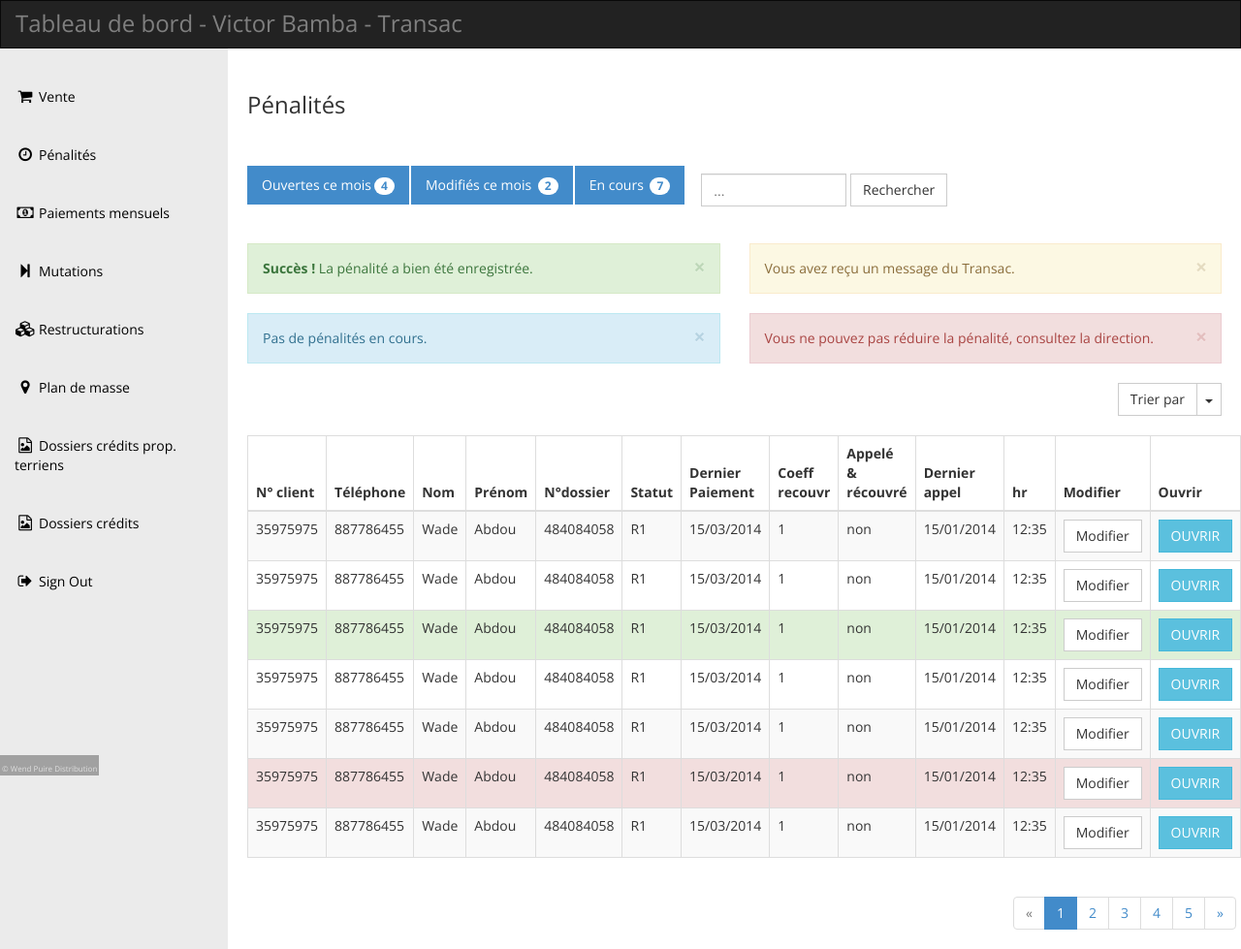
After one commit to Mneimoh/gestionimmo, a Django app: page /transac/penalties in a window 1280 px wide. The commit adds this page. Shown: the whole page at 97% size. Run offline with Django 3.2, Linux system fonts and the light colour scheme; some libraries are stand-ins or nearby versions.

Commit message:
integrated penalty page

```diff
--- a/transac/templates/transac/layouts/base.html
+++ b/transac/templates/transac/layouts/base.html
@@ -29,10 +29,8 @@ http://www.templatemo.com/preview/templatemo_415_dashboard
     <div class="template-page-wrapper">
       <div class="navbar-collapse collapse templatemo-sidebar">
         <ul class="templatemo-sidebar-menu">
-          <li class="active"><a href="{% url 'accueuil' %}"><i class="fa fa-phone-square"></i>Appel</a></li>
-          <li><a href="{% url 'accueuil-rdv' %}"><i class="fa fa-clock-o"></i>Rendez-vous</a></li>
           <li><a href="{% url 'vente' %}"><i class="fa fa-shopping-cart"></i>Vente</a></li>
-          <li><a href="tpenalites.html"><i class="fa fa-clock-o"></i>Pénalités</a></li>
+          <li><a href="{% url 'penalties' %}"><i class="fa fa-clock-o"></i>Pénalités</a></li>
           <li><a href="tpaiements.html"><i class="fa fa-money"></i>Paiements mensuels</a></li>
           <li><a href="tmutations.html"><i class="fa fa-step-forward"></i>Mutations</a></li>
           <li><a href="trestructurations.html"><i class="fa fa-cubes"></i>Restructurations</a></li>
--- /dev/null
+++ b/transac/templates/transac/tpenalties.html
@@ -0,0 +1,408 @@
+{% extends 'transac/layouts/base.html' %} {% load static %} {% block content %}
+<div class="margin-bottom-30">
+            <div class="row">
+              <div class="col-md-12">
+                <ul class="nav nav-pills">
+                  <li class="active"><a href="#">Ouvertes ce mois<span class="badge">4</span></a></li>
+                  <li class="active"><a href="#">Modifiés ce mois <span class="badge">2</span></a></li>
+                  <li class="active"><a href="#">En cours <span class="badge">7</span></a></li>
+                  <li>
+                    <form class="navbar-form">
+                      <input type="text" class="form-control" id="templatemo_search_box" placeholder="...">
+                      <span class="btn btn-default">Rechercher</span>
+                    </form>
+                  </li>
+                </ul>
+              </div>
+            </div>
+          </div>
+
+          <div class="row">
+            <div class="col-md-6">
+              <div class="templatemo-alerts">
+                <div class="row">
+                  <div class="col-md-12">
+                    <div class="alert alert-success alert-dismissible" role="alert">
+                      <button type="button" class="close" data-dismiss="alert"><span aria-hidden="true">&times;</span><span class="sr-only">Fermer</span></button>
+                      <strong>Succès !</strong> La pénalité a bien été enregistrée.
+                    </div>
+                    <div class="alert alert-info alert-dismissible" role="alert">
+                      <button type="button" class="close" data-dismiss="alert"><span aria-hidden="true">&times;</span><span class="sr-only">Close</span></button>
+                      Pas de pénalités en cours.
+                    </div>
+                  </div>
+                </div>
+              </div>
+            </div>
+            <div class="col-md-6">
+              <div class="templatemo-alerts">
+                <div class="row">
+                  <div class="col-md-12">
+                    <div class="alert alert-warning alert-dismissible" role="alert">
+                      <button type="button" class="close" data-dismiss="alert"><span aria-hidden="true">&times;</span><span class="sr-only">Fermer</span></button>
+                      Vous avez reçu un message du Transac.
+                    </div>
+                    <div class="alert alert-danger alert-dismissible" role="alert">
+                      <button type="button" class="close" data-dismiss="alert"><span aria-hidden="true">&times;</span><span class="sr-only">Close</span></button>
+                      Vous ne pouvez pas réduire la pénalité, consultez la direction.
+                    </div>
+                  </div>
+                </div>
+              </div>
+            </div>
+          </div>
+          <div class="row">
+            <div class="col-md-12">
+              <div class="btn-group pull-right" id="templatemo_sort_btn">
+                <button type="button" class="btn btn-default">Trier par</button>
+                <button type="button" class="btn btn-default dropdown-toggle" data-toggle="dropdown">
+                  <span class="caret"></span>
+                  <span class="sr-only">Toggle Dropdown</span>
+                </button>
+                <ul class="dropdown-menu" role="menu">
+                  <li><a href="#">N° client</a></li>
+                  <li><a href="#">Téléphone</a></li>
+                  <li><a href="#">Nom</a></li>
+                  <li><a href="#">Prénom</a></li>
+                  <li><a href="#">N°dossier</a></li>
+                  <li><a href="#">Statut</a></li>
+                  <li><a href="#">Dernier Paiement</a></li>
+                  <li><a href="#">Coeff recouvr</a></li>
+                  <li><a href="#">Appelé & récouvré</a></li>
+                </ul>
+              </div>
+              <div class="table-responsive">
+                <table class="table table-striped table-hover table-bordered">
+                  <thead>
+                    <tr>
+                      <th>N° client</th>
+                      <th>Téléphone</th>
+                      <th>Nom</th>
+                      <th>Prénom</th>
+                      <th>N°dossier</th>
+                      <th>Statut</th>
+                      <th>Dernier Paiement</th>
+                      <th>Coeff recouvr</th>
+                      <th>Appelé & récouvré</th>
+                      <th>Dernier appel</th>
+                      <th>hr</th>
+                      <th>Modifier</th>
+                      <th>Ouvrir</th>
+                      <th>Consulter</th>
+                    </tr>
+                  </thead>
+                  <tbody>
+                    <tr>
+                      <td>35975975</td>
+                      <td>887786455</td>
+                      <td>Wade</td>
+                      <td>Abdou</td>
+                      <td>484084058</td>
+                      <td>R1</td>
+                      <td>15/03/2014</td>
+                      <td>1</td>
+                      <td>non</td>
+                      <td>15/01/2014</td>
+                      <td>12:35</td>
+                      <td>
+                        <!-- Split button -->
+                        <div classbtn-group">
+                          <button type="button" class="btn btn-default" data-toggle="modal" data-target="#modifPenalite">Modifier</button>
+                      </td>
+                      <td>
+                        <!-- Split button -->
+                        <div classbtn-group">
+                          <button type="button" class="btn btn-info" data-toggle="modal" data-target="#openPenalite">OUVRIR</button>
+                      </td>
+                      <td><a href="#" class="btn btn-link">Consulter</a></td>
+                    </tr>
+                    <tr>
+                      <td>35975975</td>
+                      <td>887786455</td>
+                      <td>Wade</td>
+                      <td>Abdou</td>
+                      <td>484084058</td>
+                      <td>R1</td>
+                      <td>15/03/2014</td>
+                      <td>1</td>
+                      <td>non</td>
+                      <td>15/01/2014</td>
+                      <td>12:35</td>
+                      <td>
+                        <!-- Split button -->
+                        <div classbtn-group">
+                          <button type="button" class="btn btn-default" data-toggle="modal" data-target="#modifPenalite">Modifier</button>
+                      </td>
+                      <td>
+                        <!-- Split button -->
+                        <div classbtn-group">
+                          <button type="button" class="btn btn-info" data-toggle="modal" data-target="#openPenalite">OUVRIR</button>
+                      </td>
+                      <td><a href="#" class="btn btn-link">Consulter</a></td>
+                    </tr>
+                    <tr class="success">
+                      <td>35975975</td>
+                      <td>887786455</td>
+                      <td>Wade</td>
+                      <td>Abdou</td>
+                      <td>484084058</td>
+                      <td>R1</td>
+                      <td>15/03/2014</td>
+                      <td>1</td>
+                      <td>non</td>
+                      <td>15/01/2014</td>
+                      <td>12:35</td>
+                      <td>
+                        <!-- Split button -->
+                        <div classbtn-group">
+                          <button type="button" class="btn btn-default" data-toggle="modal" data-target="#modifPenalite">Modifier</button>
+                      </td>
+                      <td>
+                        <!-- Split button -->
+                        <div classbtn-group">
+                          <button type="button" class="btn btn-info" data-toggle="modal" data-target="#openPenalite">OUVRIR</button>
+                      </td>
+                      <td><a href="#" class="btn btn-link">Consulter</a></td>
+                    </tr>
+                    <tr>
+                      <td>35975975</td>
+                      <td>887786455</td>
+                      <td>Wade</td>
+                      <td>Abdou</td>
+                      <td>484084058</td>
+                      <td>R1</td>
+                      <td>15/03/2014</td>
+                      <td>1</td>
+                      <td>non</td>
+                      <td>15/01/2014</td>
+                      <td>12:35</td>
+                      <td>
+                        <!-- Split button -->
+                        <div classbtn-group">
+                          <button type="button" class="btn btn-default" data-toggle="modal" data-target="#modifPenalite">Modifier</button>
+                      </td>
+                      <td>
+                        <!-- Split button -->
+                        <div classbtn-group">
+                          <button type="button" class="btn btn-info" data-toggle="modal" data-target="#openPenalite">OUVRIR</button>
+                      </td>
+                      <td><a href="#" class="btn btn-link">Consulter</a></td>
+                    </tr>
+                    <tr>
+                      <td>35975975</td>
+                      <td>887786455</td>
+                      <td>Wade</td>
+                      <td>Abdou</td>
+                      <td>484084058</td>
+                      <td>R1</td>
+                      <td>15/03/2014</td>
+                      <td>1</td>
+                      <td>non</td>
+                      <td>15/01/2014</td>
+                      <td>12:35</td>
+                      <td>
+                        <!-- Split button -->
+                        <div classbtn-group">
+                          <button type="button" class="btn btn-default" data-toggle="modal" data-target="#modifPenalite">Modifier</button>
+                      </td>
+                      <td>
+                        <!-- Split button -->
+                        <div classbtn-group">
+                          <button type="button" class="btn btn-info" data-toggle="modal" data-target="#openPenalite">OUVRIR</button>
+                      </td>
+                      <td><a href="#" class="btn btn-link">Consulter</a></td>
+                    </tr>
+                    <tr class="danger">
+                      <td>35975975</td>
+                      <td>887786455</td>
+                      <td>Wade</td>
+                      <td>Abdou</td>
+                      <td>484084058</td>
+                      <td>R1</td>
+                      <td>15/03/2014</td>
+                      <td>1</td>
+                      <td>non</td>
+                      <td>15/01/2014</td>
+                      <td>12:35</td>
+                      <td>
+                        <!-- Split button -->
+                        <div classbtn-group">
+                          <button type="button" class="btn btn-default" data-toggle="modal" data-target="#modifPenalite">Modifier</button>
+                      </td>
+                      <td>
+                        <!-- Split button -->
+                        <div classbtn-group">
+                          <button type="button" class="btn btn-info" data-toggle="modal" data-target="#openPenalite">OUVRIR</button>
+                      </td>
+                      <td><a href="#" class="btn btn-link">Consulter</a></td>
+                    </tr>
+                    <tr>
+                      <td>35975975</td>
+                      <td>887786455</td>
+                      <td>Wade</td>
+                      <td>Abdou</td>
+                      <td>484084058</td>
+                      <td>R1</td>
+                      <td>15/03/2014</td>
+                      <td>1</td>
+                      <td>non</td>
+                      <td>15/01/2014</td>
+                      <td>12:35</td>
+                      <td>
+                        <!-- Split button -->
+                        <div classbtn-group">
+                          <button type="button" class="btn btn-default" data-toggle="modal" data-target="#modifPenalite">Modifier</button>
+                      </td>
+                      <td>
+                        <!-- Split button -->
+                        <div classbtn-group">
+                          <button type="button" class="btn btn-info" data-toggle="modal" data-target="#openPenalite">OUVRIR</button>
+                      </td>
+                      <td><a href="#" class="btn btn-link">Consulter</a></td>
+                    </tr>
+
+                  </tbody>
+                </table>
+              </div>
+            </div>
+            <ul class="pagination pull-right">
+              <li class="disabled"><a href="#">&laquo;</a></li>
+              <li class="active"><a href="#">1 <span class="sr-only">(current)</span></a></li>
+              <li><a href="#">2 <span class="sr-only">(current)</span></a></li>
+              <li><a href="#">3 <span class="sr-only">(current)</span></a></li>
+              <li><a href="#">4 <span class="sr-only">(current)</span></a></li>
+              <li><a href="#">5 <span class="sr-only">(current)</span></a></li>
+              <li><a href="#">&raquo;</a></li>
+            </ul>
+          </div>
+
+          </div>
+{% endblock %} {% block modal %}
+<!-- Modal -->
+<div
+  class="modal fade"
+  id="confirmOpen"
+  tabindex="-1"
+  role="dialog"
+  aria-labelledby="myModalLabel"
+  aria-hidden="true"
+>
+  <div class="modal-dialog">
+    <div class="modal-content">
+      <div class="modal-header">
+        <button type="button" class="close" data-dismiss="modal">
+          <span aria-hidden="true">&times;</span
+          ><span class="sr-only">Fermer</span>
+        </button>
+        <h4 class="modal-title" id="myModalLabel">
+          Voulez vous vraiment ouvrir ce dossier
+        </h4>
+      </div>
+      <div class="modal-footer">
+        <a href="#" class="btn btn-primary">Oui</a>
+        <button type="button" class="btn btn-default" data-dismiss="modal">
+          Non
+        </button>
+      </div>
+    </div>
+  </div>
+</div>
+<div
+  class="modal fade"
+  id="confirmModal"
+  tabindex="-1"
+  role="dialog"
+  aria-labelledby="myModalLabel"
+  aria-hidden="true"
+>
+  <div class="modal-dialog">
+    <div class="modal-content">
+      <div class="modal-header">
+        <button type="button" class="close" data-dismiss="modal">
+          <span aria-hidden="true">&times;</span
+          ><span class="sr-only">Fermer</span>
+        </button>
+        <h4 class="modal-title" id="myModalLabel">
+          Voulez vous vraiment vous déconnecter ?
+        </h4>
+      </div>
+      <div class="modal-footer">
+        <a href="sign-in.html" class="btn btn-primary">Oui</a>
+        <button type="button" class="btn btn-default" data-dismiss="modal">
+          Non
+        </button>
+      </div>
+    </div>
+  </div>
+</div>
+{% endblock %} {% block scripts %}
+<script type="text/javascript">
+  // Line chart
+  var randomScalingFactor = function () {
+    return Math.round(Math.random() * 100);
+  };
+  var lineChartData = {
+    labels: ['January', 'February', 'March', 'April', 'May', 'June', 'July'],
+    datasets: [
+      {
+        label: 'My First dataset',
+        fillColor: 'rgba(220,220,220,0.2)',
+        strokeColor: 'rgba(220,220,220,1)',
+        pointColor: 'rgba(220,220,220,1)',
+        pointStrokeColor: '#fff',
+        pointHighlightFill: '#fff',
+        pointHighlightStroke: 'rgba(220,220,220,1)',
+        data: [
+          randomScalingFactor(),
+          randomScalingFactor(),
+          randomScalingFactor(),
+          randomScalingFactor(),
+          randomScalingFactor(),
+          randomScalingFactor(),
+          randomScalingFactor(),
+        ],
+      },
+      {
+        label: 'My Second dataset',
+        fillColor: 'rgba(151,187,205,0.2)',
+        strokeColor: 'rgba(151,187,205,1)',
+        pointColor: 'rgba(151,187,205,1)',
+        pointStrokeColor: '#fff',
+        pointHighlightFill: '#fff',
+        pointHighlightStroke: 'rgba(151,187,205,1)',
+        data: [
+          randomScalingFactor(),
+          randomScalingFactor(),
+          randomScalingFactor(),
+          randomScalingFactor(),
+          randomScalingFactor(),
+          randomScalingFactor(),
+          randomScalingFactor(),
+        ],
+      },
+    ],
+  };
+
+  window.onload = function () {
+    var ctx_line = document
+      .getElementById('templatemo-line-chart')
+      .getContext('2d');
+    window.myLine = new Chart(ctx_line).Line(lineChartData, {
+      responsive: true,
+    });
+  };
+
+  $('#myTab a').click(function (e) {
+    e.preventDefault();
+    $(this).tab('show');
+  });
+
+  $('#loading-example-btn').click(function () {
+    var btn = $(this);
+    btn.button('loading');
+    // $.ajax(...).always(function () {
+    //   btn.button('reset');
+    // });
+  });
+</script>
+{% endblock %}
--- a/transac/urls.py
+++ b/transac/urls.py
@@ -5,5 +5,6 @@ from django.urls import path
 urlpatterns = [
     path('', views.index, name='transac'),
     path('vente', views.vente, name='vente'),
+    path('penalties', views.penalties, name='penalties'),
 
 ]
--- a/transac/views.py
+++ b/transac/views.py
@@ -6,3 +6,6 @@ def index(request):
 
 def vente(request):
       return render(request, 'transac/tvente.html', { 'title': 'Espace vente'})
+
+def penalties(request):
+      return render(request, 'transac/tpenalties.html', { 'title': 'Pénalités'})
```
